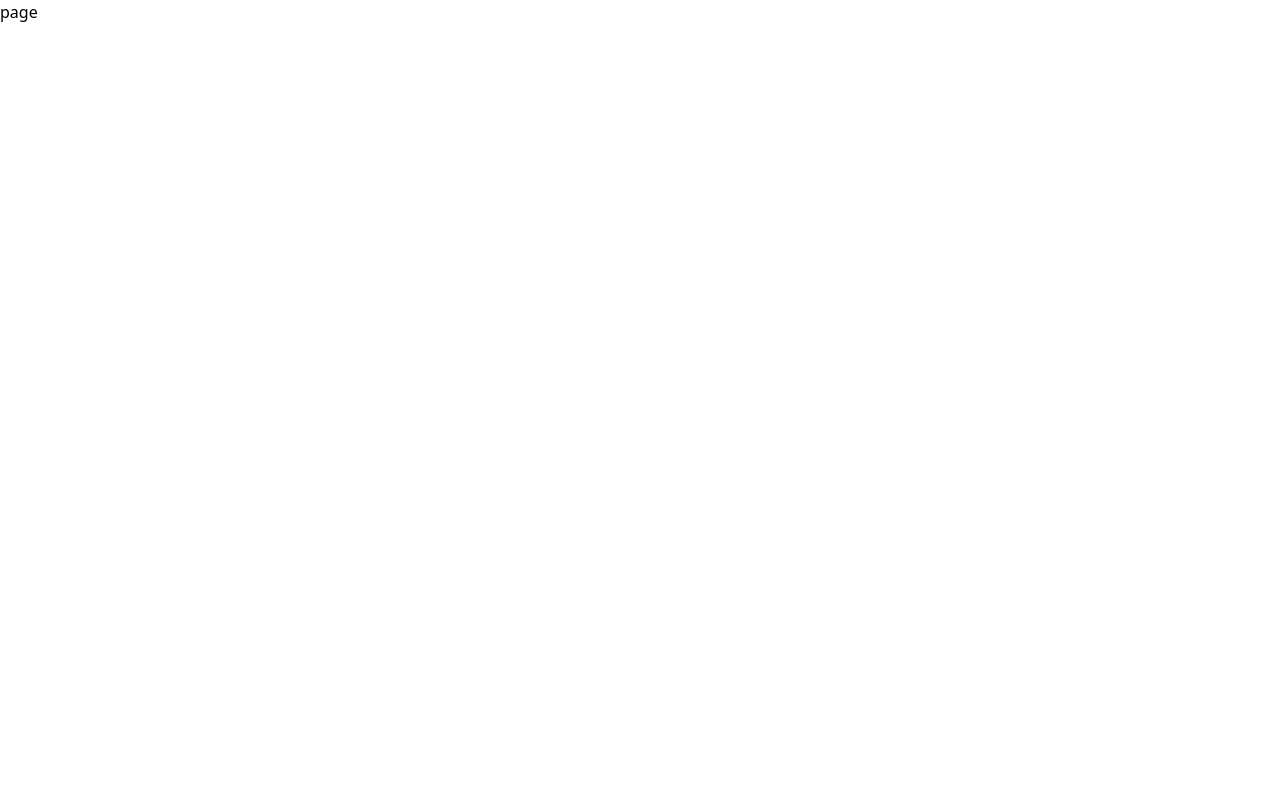
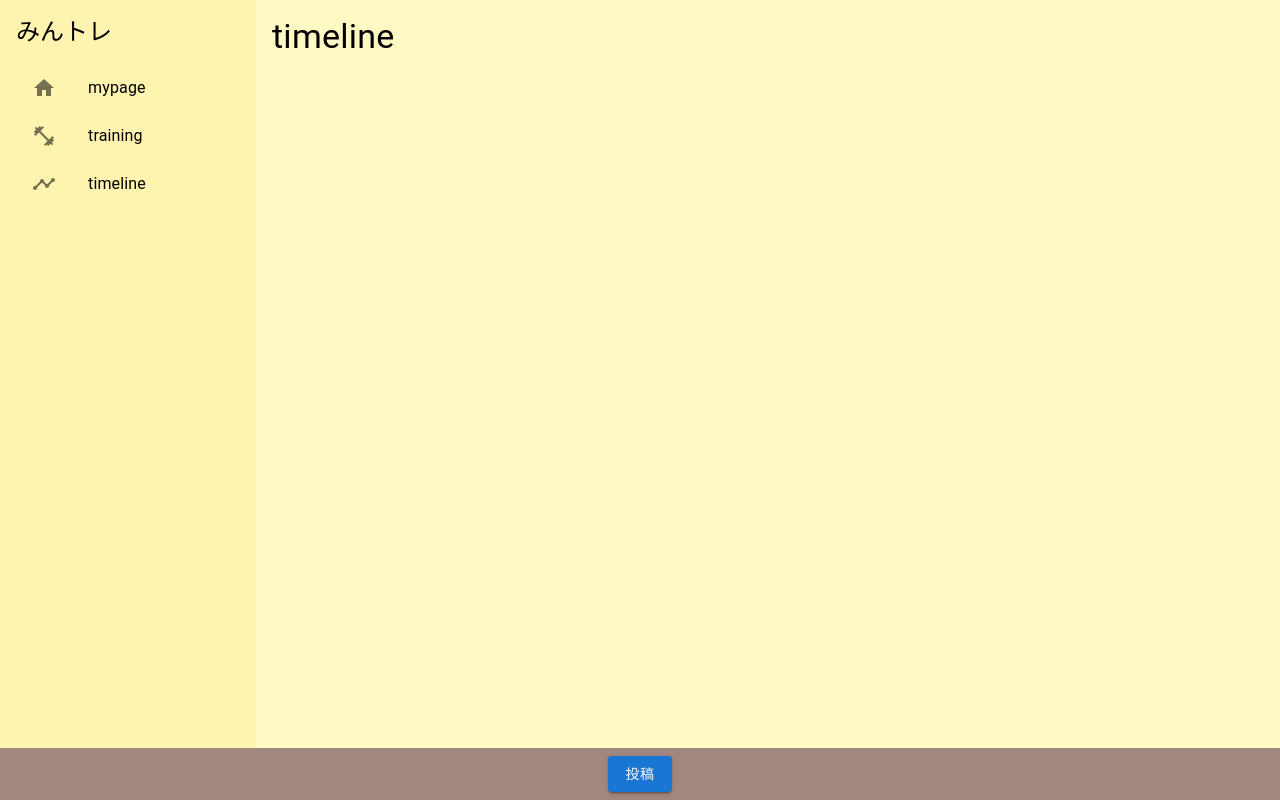
Before and after one commit to na2kera/mintore, a Next.js app: page /timeline in a window 1280 px wide. Built offline with nearby package versions, Linux system fonts and the light colour scheme.

Commit message:
タイムラインページのレイアウト作成

```diff
--- a/app/timeline/page.tsx
+++ b/app/timeline/page.tsx
@@ -1,7 +1,69 @@
 import React from "react";
-//https://mui.com/material-ui/react-card/
+import {
+  Box,
+  Typography,
+  List,
+  ListItem,
+  ListItemIcon,
+  ListItemText,
+  Button,
+} from "@mui/material";
+import HomeIcon from "@mui/icons-material/Home";
+import FitnessCenterIcon from "@mui/icons-material/FitnessCenter";
+import TimelineIcon from "@mui/icons-material/Timeline";
+
 const page = () => {
-  return <div>page</div>;
+  return (
+    <Box display="flex" height="100vh" bgcolor="#f5f5f5">
+      {/*サイドバー*/}
+      <Box width="20%" bgcolor="#fff3b0" padding={2}>
+        <Typography variant="h5" gutterBottom>
+          みんトレ
+        </Typography>
+        <List>
+          <ListItem button>
+            <ListItemIcon>
+              <HomeIcon />
+            </ListItemIcon>
+            <ListItemText primary="mypage" />
+          </ListItem>
+          <ListItem button>
+            <ListItemIcon>
+              <FitnessCenterIcon />
+            </ListItemIcon>
+            <ListItemText primary="training" />
+          </ListItem>
+          <ListItem button>
+            <ListItemIcon>
+              <TimelineIcon />
+            </ListItemIcon>
+            <ListItemText primary="timeline" />
+          </ListItem>
+        </List>
+      </Box>
+
+      {/*タイムライン*/}
+      <Box flexGrow={1} bgcolor="#fff9c4" padding={2}>
+        <Typography variant="h4" gutterBottom>
+          timeline
+        </Typography>
+      </Box>
+
+      {/*投稿ボタン*/}
+      <Box
+        position="fixed"
+        bottom={0}
+        width="100%"
+        bgcolor="#a1887f"
+        padding={1}
+        display="flex"
+        justifyContent="center"
+      >
+        <Button variant="contained" color="primary">
+          投稿
+        </Button>
+      </Box>
+    </Box>
+  );
 };
-
 export default page;
```
